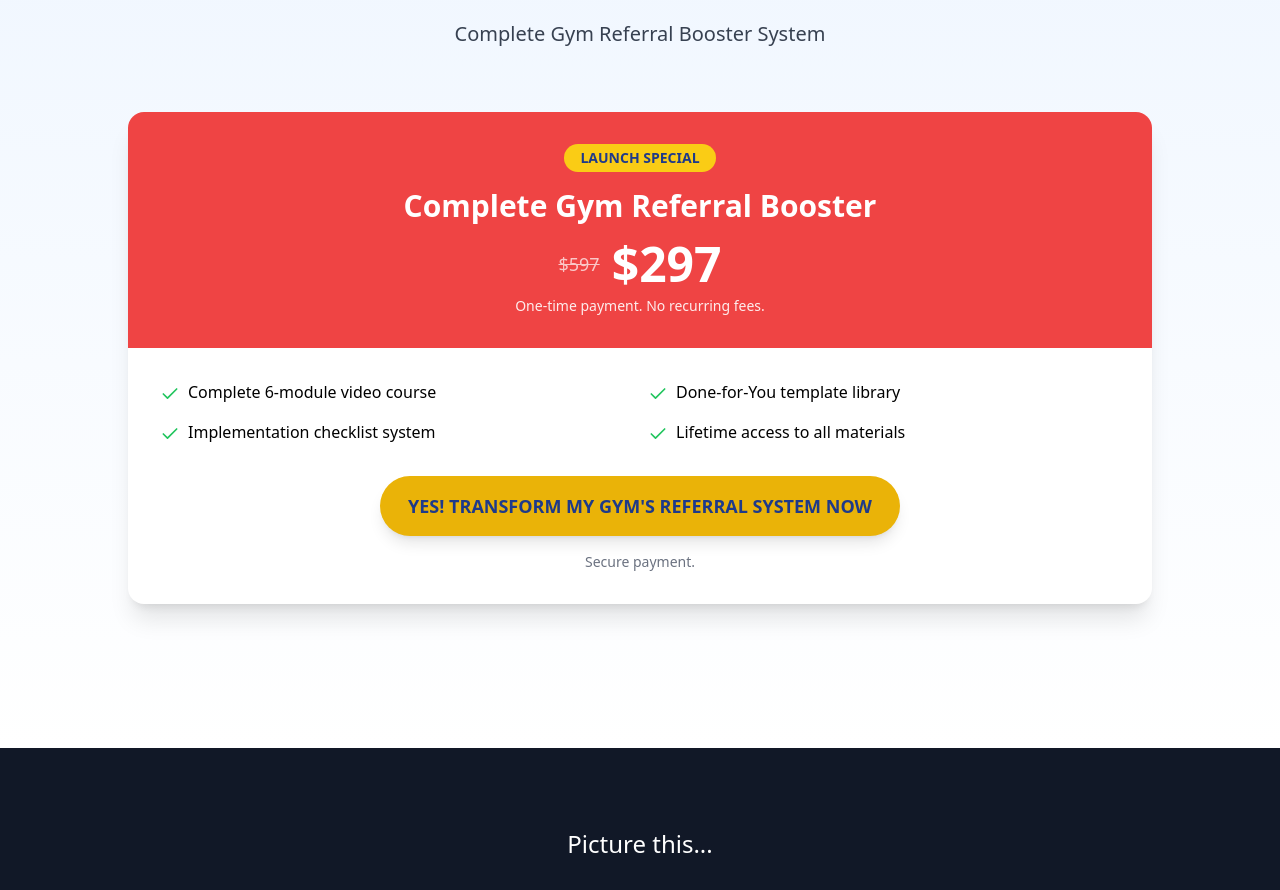
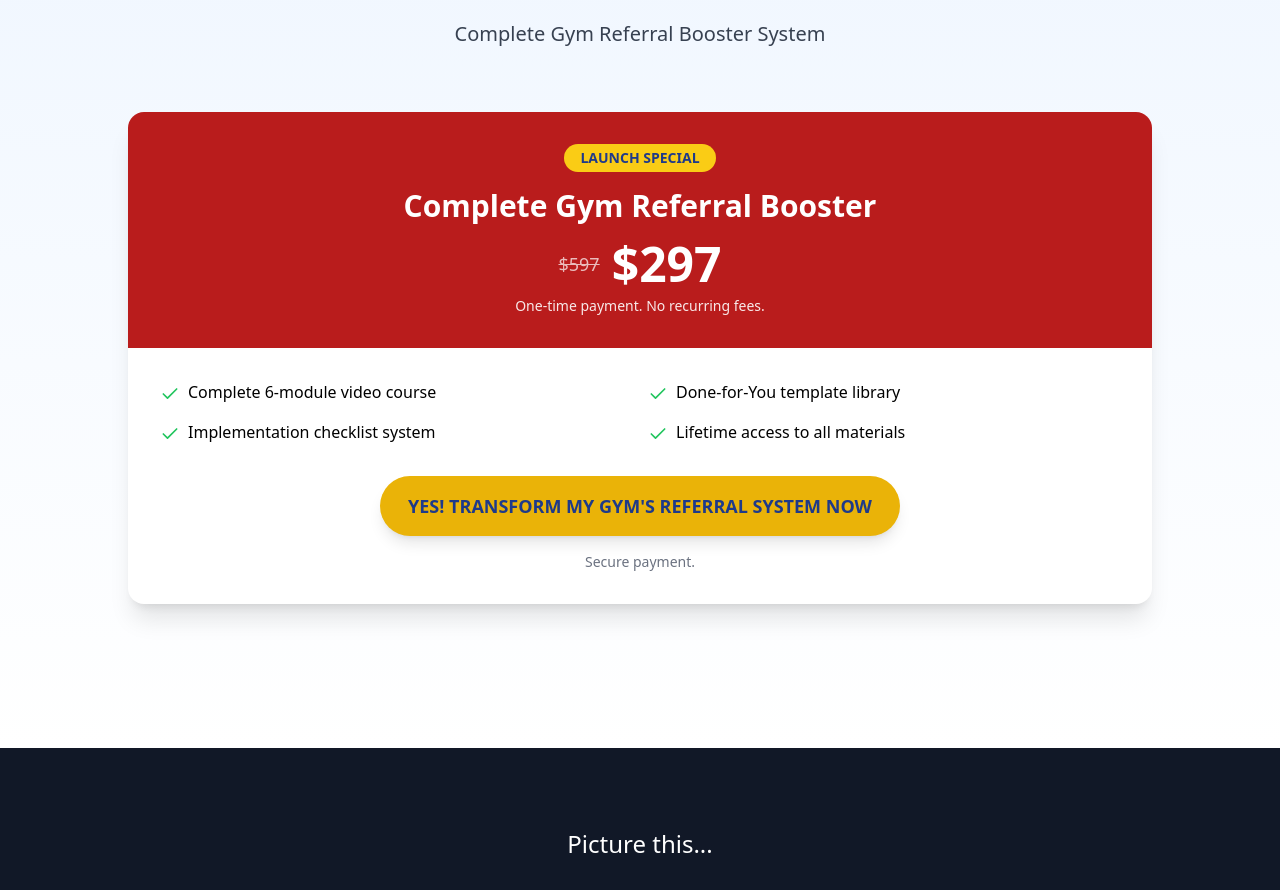
Before and after one commit to pdavid003/gym-referral-booster, a React (Vite) app: page / in a window 1280 px wide. Shown: the part 11010-11900 px from the top of the page. Built offline with nearby package versions, Linux system fonts and the light colour scheme.

Commit message:
Updated PricingSection.tsx

```diff
--- a/src/components/PricingSection.tsx
+++ b/src/components/PricingSection.tsx
@@ -16,7 +16,7 @@ const PricingSection: React.FC = () => {
           </div>
 
           <div className="bg-white rounded-2xl shadow-xl overflow-hidden mb-16">
-            <div className="bg-primary-500 p-8 text-white text-center">
+            <div className="bg-primary-700 p-8 text-white text-center">
               <div className="inline-block bg-yellow-400 text-blue-900 font-bold px-4 py-1 rounded-full text-sm mb-4">
                 LAUNCH SPECIAL
               </div>
```
